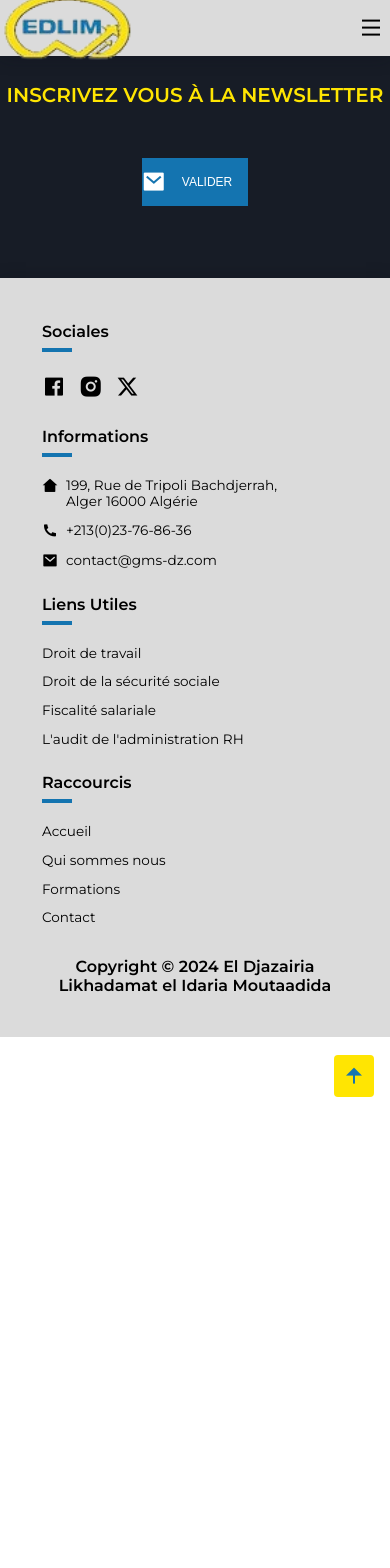
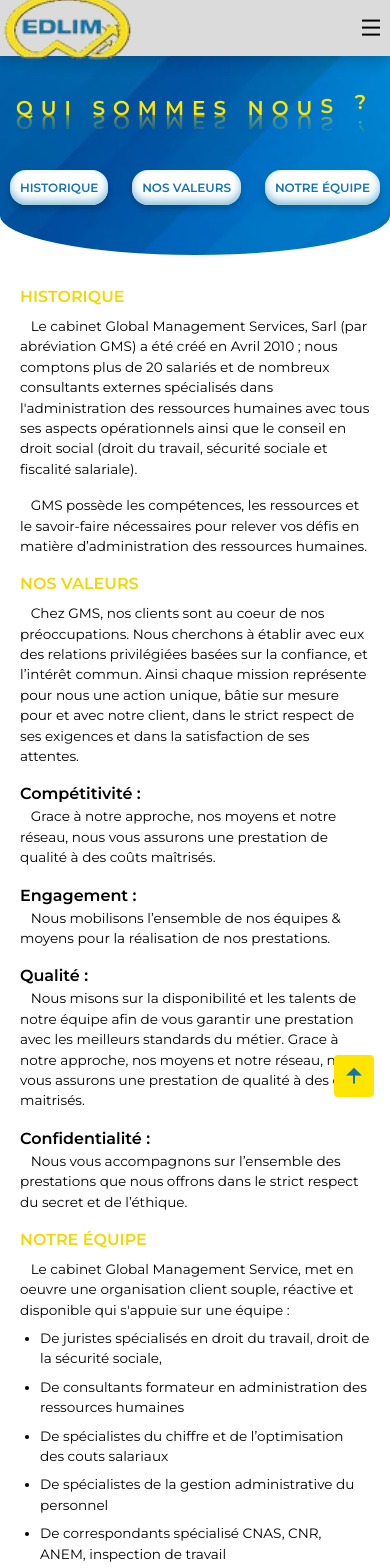
Before and after one commit to Hocine737718/edlim_project, a Vue app: page /qui-somme-nous in a window 390 px wide. Shown: the top 1568 px of the page. Before the commit the page ends 1037 px from the top, so only its background shows below. Built offline with nearby package versions, Linux system fonts and the light colour scheme; what @canvasjs/vue-stockcharts would draw is missing.

Commit message:
About Commit

```diff
--- a/src/assets/css/About/about.css
+++ b/src/assets/css/About/about.css
@@ -1,83 +1,105 @@
 .about{
-    margin-top: var(--header-height);
-    background-size: cover;
-    background-position: center;
-    background-image: url("../../img/bg/bg.png");
-}
-.about_back{
-    background-color:var(--back-color);
+    background-color:var(--white-color);
     display: flex;
     flex-direction: column;
     align-items: center;
-    justify-content: center;
+    justify-content: flex-start;
 }
 .about_header{
     display: flex;
     flex-direction: column;
     align-items: center;
     justify-content: center;
-    row-gap: 20px;
-    padding: 30px;
+    padding: 40px 200px 50px;
+    margin-bottom: 30px;
+    row-gap: 50px;
+    width: 100%;
+    background-image: url('../../img/bg/bg-blue.jpg');
+    background-position: center;
+    position: relative;
+    border-bottom-left-radius: 50% 20%;
+    border-bottom-right-radius: 50% 20%;
 }
 .about_title{
-    font-size: 3rem;
-    font-weight: bolder;
-    color: var(--first-color);
+    font-size: var(--font-size-12);
+    font-weight: var(--font-bolder);
+    color: var(--yellow-color);
+    text-transform: uppercase;
+    letter-spacing: .5rem;
+    text-align: center;
+    -webkit-box-reflect: below -10px linear-gradient(transparent, rgba(0,0,0,.6));
 }
+.about_title span{
+    position: relative;
+    display: inline-block;
+    animation: waviy 2s infinite;
+    animation-delay: calc(.1s * var(--i));
+}
+@keyframes waviy {
+    0%,40%,100% {
+      transform: translateY(0)
+    }
+    20% {
+      transform: translateY(-20px)
+    }
+  }
 .about_nav{
     display: flex;
     flex-direction: row;
     align-items: center;
-    justify-content: center;
-    column-gap: 50px;
-    color: black;
+    justify-content: space-between;
+    width:100%;
 }
 .about_nav_item{
-    font-size: 1.35rem;
-    font-weight: 700;
-    color: black;
+    padding: var(--padding-btn-1);
     text-transform: uppercase;
+    font-size: var(--font-size-4);
+    transition: all 150ms ease-in-out;
+    border-radius: var(--border-radius);
+    font-weight: var(--font-semi-bold);
+    background-color: #fff;
+    box-shadow: inset 0 -4px 8px #87bfd8, 0 4px 6px rgba(0, 0, 0, 0.2);
+    color: var(--blue-color);
 }
 .about_nav_item:hover{
-    font-size: 1.5rem;
-    font-weight: bolder;
-    color: red;
+    opacity: 0.8;
 }
 .about_body{
     display: flex;
     flex-direction: column;
-    align-items: center;
+    align-items: flex-start;
     justify-content: center;
-    row-gap: 20px;
-    padding: 0px 50px 50px;
+    row-gap: 1rem;
+    padding: 0px 20px 30px;
     background-color: #FFF0;
     width: 85%;
 }
 .about_article{
-    line-height: 20px;
-    font-size: 1rem;
+    line-height: 1.5;
+    font-size: var(--font-size-4);
 }
 .about_article h2{
-    font-size: 1.5rem;
-    margin-bottom: 10px;
-    color: chocolate;
+    font-size: var(--font-size-8);
+    font-weight: var(--font-bolder);
+    margin-bottom: 7px;
+    color: var(--yellow-color-dark);
     text-transform: uppercase;
 }
 .about_article p{
-    text-align: justify;
+    text-align: -webkit-auto;
 }
 .about_article p:not(:last-child){
-    margin-bottom: 20px;
+    margin-bottom: 1rem;
 }
 .about_article h3 {
-    font-size: 1rem;
+    font-size: var(--font-size-6);
 }
 .about_list{
     margin-left: 50px;
-    margin-top: 10px;
-    margin-bottom: 10px;
+    margin-top: 0.5rem;
+    margin-bottom: 0.5rem;
     list-style-type: disc;
     display: flex;
     flex-direction: column;
-    row-gap: 10px;
+    row-gap: 0.5rem;
 }
--- a/src/assets/css/About/media_about.css
+++ b/src/assets/css/About/media_about.css
@@ -1,93 +1,63 @@
-@media screen and (max-width: 1024px) {
-    .about_article p:not(:last-child){
-        margin-bottom: 10px;
+@media screen and (max-width: 1090px) {
+    .about_header{
+        padding-left: 100px;
+        padding-right: 100px;
     }
 }
-@media screen and (max-width: 768px) {
+@media screen and (max-width: 888px) {
+    .about_header{
+        padding-left: 50px;
+        padding-right: 50px;
+    }
+}
+@media screen and (max-width: 785px) {
     .about_title{
-        font-size: 2rem;
-    }
-    .about_nav{
-        column-gap: 50px;
-    }
-    .about_nav_item{
-        font-size: 1.15rem;
-    }
-    .about_nav_item:hover{
-        font-size: 1.25rem;
+        font-size: var(--font-size-10);
     }
     .about_body{
         width: 100%;
     }
-    .about_article h2{
-        font-size: 1.25rem;
+}
+@media screen and (max-width: 607px) {
+    .about_title{
+        font-size: var(--font-size-8);
     }
-    .about_list{
-        margin-left: 50px;
-        margin-top: 10px;
-        margin-bottom: 10px;
-        row-gap: 10px;
+    .about_nav_item{
+        font-size: var(--font-size-3);
     }
 }
-@media screen and (max-width: 580px) {
-    .about_title{
-        font-size: 1.5rem;
-    }
-    .about_nav{
-        column-gap: 20px;
-    }
-    .about_nav_item{
-        font-size: 1rem;
-    }
-    .about_nav_item:hover{
-        font-size: 1.15rem;
+@media screen and (max-width: 520px) {
+    .about_header{
+        padding-left: 10px;
+        padding-right: 10px;
     }
 }
-@media screen and (max-width: 470px) {
-    .about_header {
-       padding: 20px 10px;
-    }
-    .about_nav{
-        column-gap: 10px;
-    }
-    .about_body {
-        row-gap: 15px;
-        padding: 0px 20px 20px;
+@media screen and (max-width: 440px) {
+    .about_title{
+        font-size: var(--font-size-7);
+        width:360px;
+        row-gap: 35px;
     }
     .about_article h2 {
-        font-size: 1.15rem;
+        font-size: var(--font-size-6);
     }
     .about_article {
-        line-height: 17px;
-        font-size: 0.85rem;
-    }
-    .about_article p:not(:last-child){
-        margin-bottom: 7px;
-    }
-}
-@media screen and (max-width: 420px) {
-    .about_nav_item {
-        font-size: 0.75rem;
-    }
-    .about_nav_item:hover {
-        font-size: 0.85rem;
-    }
-    .about_article h2 {
-        font-size: 1rem;
-        margin-bottom: 5px;
-    }
-    .about_article {
-        line-height: 17px;
-        font-size: 0.75rem;
-    }
-    .about_body {
-        row-gap: 10px;
-    }
-    .about_article h3 {
-        font-size: 0.75rem;
+        font-size: var(--font-size-4);
     }
     .about_list {
         margin-left: 20px;
-        row-gap: 5px;
     }
 }
+@media screen and (max-width: 380px) {
+    .about_title{
+        letter-spacing: 0.25rem;
+    }
+    .about_header{
+        padding-left: 5px;
+        padding-right: 5px;
+        row-gap: 30px;
+    }
+    .about_nav_item {
+        font-size: var(--font-size-2);
+    }
+}
--- a/src/assets/css/_global.css
+++ b/src/assets/css/_global.css
@@ -9,6 +9,7 @@
     --blue-color:rgb(20,116,176);
     --blue-color-light:rgb(93, 193, 255);
 
+    --yellow-color-dark: rgb(240, 216, 7);
     --yellow-color: rgb(255, 229, 2);
     --yellow-color-light:rgb(255, 240, 108);
 
--- a/src/router/index.js
+++ b/src/router/index.js
@@ -1,5 +1,5 @@
 import { createRouter, createWebHistory } from 'vue-router'
-import HomeView from '../views/HomeView.vue'
+import HomeView from '@/views/HomeView.vue';
 
 const routes = [
   {
@@ -8,9 +8,9 @@
     component: HomeView
   },
   {
-    path: '/about',
-    name: 'about',
-    component: () => import('../views/AboutView.vue')
+    path: '/qui-somme-nous',
+    name: 'qui-somme-nous',
+    component: () => import('@/views/AboutView.vue')
   }
 ]
 
--- a/src/views/AboutView.vue
+++ b/src/views/AboutView.vue
@@ -1,5 +1,92 @@
 <template>
-  <div class="about">
-
+  <div class="about" id="about">
+    <div class="about_header">
+      <div class="about_title">
+        <span style="--i:1">Q</span>
+        <span style="--i:2">U</span>
+        <span style="--i:3">I</span>
+        <span style="--i:3">&nbsp;</span>
+        <span style="--i:4">S</span>
+        <span style="--i:5">O</span>
+        <span style="--i:6">M</span>
+        <span style="--i:7">M</span>
+        <span style="--i:8">E</span>
+        <span style="--i:9">S</span>
+        <span style="--i:9">&nbsp;</span>
+        <span style="--i:10">N</span>
+        <span style="--i:11">O</span>
+        <span style="--i:12">U</span>
+        <span style="--i:13">S</span>
+        <span style="--i:13">&nbsp;</span>
+        <span style="--i:14">?</span>
+      </div>
+      <div class="about_nav">
+        <a class="about_nav_item" href="#about_history">Historique</a>
+        <a class="about_nav_item" href="#about_values">NOS VALEURS</a>
+        <a class="about_nav_item" href="#about_team">Notre équipe</a>
+      </div>
+    </div>
+    <div class="about_body" id="about_body">
+      <div class="about_article" id="about_history">
+        <h2>Historique</h2>
+        <p>&nbsp;&nbsp;&nbsp;Le cabinet Global Management Services, Sarl (par abréviation GMS) a été créé en Avril 2010 ; nous comptons plus de 20 salariés et de nombreux consultants externes spécialisés dans l'administration des ressources humaines avec tous ses aspects opérationnels ainsi que le conseil en droit social (droit du travail, sécurité sociale et fiscalité salariale).</p>
+        <p>&nbsp;&nbsp;&nbsp;GMS possède les compétences, les ressources et le savoir-faire nécessaires pour relever vos défis en matière d’administration des ressources humaines.</p>
+      </div>
+      <div class="about_article" id="about_values">
+        <h2>NOS VALEURS</h2>
+        <p>&nbsp;&nbsp;&nbsp;Chez GMS, nos clients sont au coeur de nos préoccupations. Nous cherchons à établir avec eux des relations privilégiées basées sur la confiance, et l’intérêt commun. Ainsi chaque mission représente pour nous une action unique, bâtie sur mesure pour et avec notre client, dans le strict respect de ses exigences et dans la satisfaction de ses attentes.</p>
+        <h3>Compétitivité :</h3>
+        <p>&nbsp;&nbsp;&nbsp;Grace à notre approche, nos moyens et notre réseau, nous vous assurons une prestation de qualité à des coûts maîtrisés.</p>
+        <h3>Engagement :</h3>
+        <p>&nbsp;&nbsp;&nbsp;Nous mobilisons l’ensemble de nos équipes & moyens pour la réalisation de nos prestations.</p>
+        <h3>Qualité :</h3>
+        <p>&nbsp;&nbsp;&nbsp;Nous misons sur la disponibilité et les talents de notre équipe afin de vous garantir une prestation avec les meilleurs standards du métier. Grace à notre approche, nos moyens et notre réseau, nous vous assurons une prestation de qualité à des coûts maitrisés.</p>
+        <h3>Confidentialité :</h3>
+        <p>&nbsp;&nbsp;&nbsp;Nous vous accompagnons sur l’ensemble des prestations que nous offrons dans le strict respect du secret et de l’éthique.</p>
+      </div>
+      <div class="about_article" id="about_team">
+        <h2>Notre équipe</h2>
+        &nbsp;&nbsp;&nbsp;Le cabinet Global Management Service, met en oeuvre une organisation client souple, réactive et disponible qui s'appuie sur une équipe :
+        <ul class="about_list">
+          <li>De juristes spécialisés en droit du travail, droit de la sécurité sociale,</li>
+          <li>De consultants formateur en administration des ressources humaines</li>
+          <li>De spécialistes du chiffre et de l’optimisation des couts salariaux</li>
+          <li>De spécialistes de la gestion administrative du personnel</li>
+          <li>De correspondants spécialisé CNAS, CNR, ANEM, inspection de travail</li>
+          <li>De gestionnaires de paie confirmés</li>
+        </ul>
+        <p>&nbsp;&nbsp;&nbsp;GMS est aussi accompagné et soutenu par une équipe de <b>consultants externes</b> qui interviennent dans tous les domaines de compétences du Cabinet</p>
+        <p>&nbsp;&nbsp;&nbsp;GMS possède les compétences, les ressources et le savoir-faire nécessaires pour relever vos défis en matière d’administration des ressources humaines.</p>
+      </div>
+    </div>
   </div>
 </template>
+
+<script>
+import $ from 'jquery';
+import ScrollReveal from 'scrollreveal';
+import '@/assets/css/About/about.css';
+import '@/assets/css/About/media_about.css';
+export default {
+  name:'AboutView',
+  mounted(){
+    const sr = ScrollReveal({
+      origin: 'top',
+      distance: '60px',
+      duration: 2500,
+      delay: 400
+    })
+    sr.reveal(`#about`);
+
+    $(function() {
+        $('.about_nav_item').on('click', function(event) {
+            var $anchor = $(this);
+            $('html, body').stop().animate({
+                scrollTop: $($anchor.attr('href')).offset().top - 56
+            }, 1000);
+            event.preventDefault();
+        });
+    });
+  }
+}
+</script>
```
Also changed, not shown: src/assets/img/bg/bg-blue.jpg (added).
